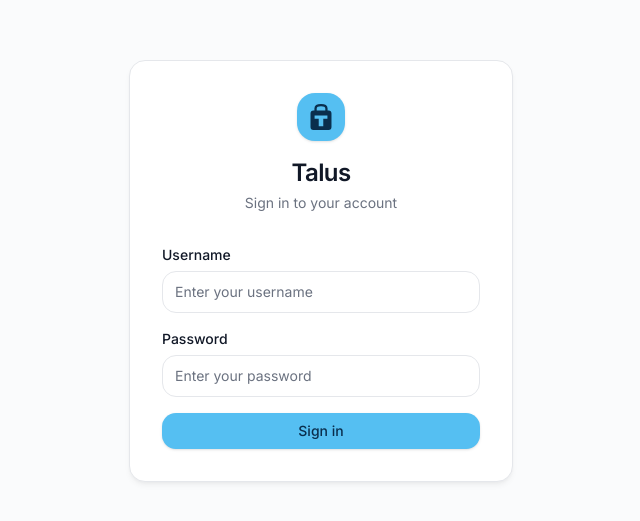
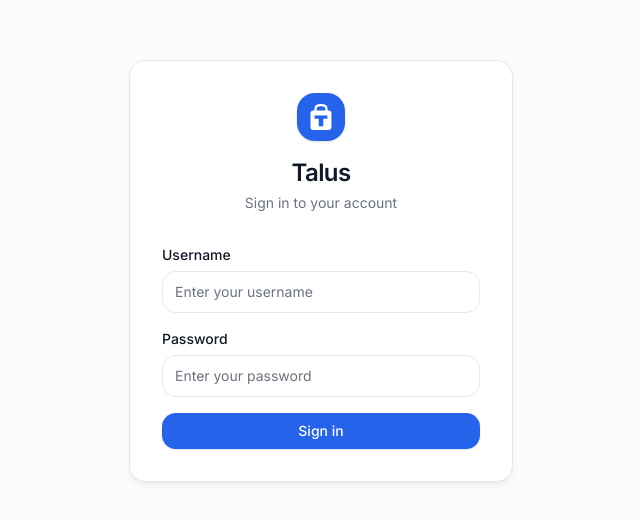
Before and after one commit to molicherry/Talus, a React (Vite) app in the folder frontend/: page /login in a window 1280 px wide. Shown: the part 129-650 px from the top of the page, without its empty margins (319-959 px from the left). Built offline with nearby package versions, Linux system fonts and the light colour scheme; no server answers.

Commit message:
Revert "feat(brand): make the light brand blue the app's primary colour"
This reverts commit 86430d4b7c26f0d9594cc65932921f82a892a122.

```diff
--- a/frontend/src/app/router.tsx
+++ b/frontend/src/app/router.tsx
@@ -48,7 +48,7 @@ function NotFoundPage() {
         <p className="mt-4 text-muted-foreground">{t("notFound.message")}</p>
         <a
           href="/"
-          className="mt-6 inline-block font-medium text-primary-strong hover:text-primary-strong-hover"
+          className="mt-6 inline-block font-medium text-primary hover:text-primary-hover"
         >
           {t("notFound.goHome")}
         </a>
--- a/frontend/src/components/ui/button.tsx
+++ b/frontend/src/components/ui/button.tsx
@@ -14,7 +14,7 @@ const buttonVariants = cva(
           "border border-border bg-card text-foreground hover:bg-secondary hover:border-border-hover",
         secondary: "bg-secondary text-secondary-foreground hover:bg-muted",
         ghost: "text-foreground hover:bg-secondary",
-        link: "text-primary-strong underline-offset-4 hover:underline",
+        link: "text-primary underline-offset-4 hover:underline",
       },
       size: {
         default: "h-9 px-4 py-2",
--- a/frontend/src/features/auth/components/setup-page.tsx
+++ b/frontend/src/features/auth/components/setup-page.tsx
@@ -75,7 +75,7 @@ export function SetupPage() {
       ) : (
         <div className="w-full max-w-sm rounded-2xl border border-border bg-card p-8 shadow-elevated">
           <div className="mb-8 text-center">
-            <div className="mx-auto mb-4 flex h-12 w-12 items-center justify-center rounded-xl bg-primary text-primary-foreground">
+            <div className="mx-auto mb-4 flex h-12 w-12 items-center justify-center rounded-xl bg-primary-subtle text-primary">
               <Logo className="h-6.5 w-6.5" />
             </div>
             <h1 className="text-2xl font-semibold tracking-tight text-foreground">
--- a/frontend/src/features/dashboard/components/server-card.tsx
+++ b/frontend/src/features/dashboard/components/server-card.tsx
@@ -55,7 +55,7 @@ export function ServerCard({ server }: ServerCardProps) {
         {/* …while this shortcut stays clickable on top of the stretched link. */}
         <Link
           to={`/servers/${server.id}/terminal`}
-          className="relative z-10 inline-flex shrink-0 items-center gap-1 font-medium text-primary-strong transition-colors hover:text-primary-strong-hover"
+          className="relative z-10 inline-flex shrink-0 items-center gap-1 font-medium text-primary transition-colors hover:text-primary-hover"
         >
           <Terminal className="h-3.5 w-3.5" />
           {t("server.terminal")}
--- a/frontend/src/features/servers/components/server-form.tsx
+++ b/frontend/src/features/servers/components/server-form.tsx
@@ -204,7 +204,7 @@ export function ServerForm({ server }: ServerFormProps) {
             size="sm"
             onClick={() => setShowCredentialDialog(true)}
             title={t("service.newCredentialHint")}
-            className="h-auto gap-1 px-1.5 text-xs font-medium text-primary-strong hover:bg-primary-subtle"
+            className="h-auto gap-1 px-1.5 text-xs font-medium text-primary hover:bg-primary-subtle"
           >
             <Plus className="h-3.5 w-3.5" />
             {t("service.newCredential")}
--- a/frontend/src/features/servers/components/server-list.tsx
+++ b/frontend/src/features/servers/components/server-list.tsx
@@ -89,7 +89,7 @@ export function ServerList() {
                   <button
                     type="button"
                     onClick={() => navigate(`/servers/${server.id}`)}
-                    className="text-sm font-medium text-primary-strong transition-colors hover:text-primary-strong-hover hover:underline"
+                    className="text-sm font-medium text-primary transition-colors hover:text-primary-hover hover:underline"
                   >
                     {server.name}
                   </button>
--- a/frontend/src/features/services/components/service-form.tsx
+++ b/frontend/src/features/services/components/service-form.tsx
@@ -241,7 +241,7 @@ export function ServiceForm({ service }: ServiceFormProps) {
               <button
                 type="button"
                 onClick={() => setShowGuidePreview((v) => !v)}
-                className="text-xs font-medium text-primary-strong transition-colors hover:text-primary-strong-hover"
+                className="text-xs font-medium text-primary transition-colors hover:text-primary-hover"
               >
                 {showGuidePreview ? t("service.usageGuideEdit") : t("service.usageGuidePreview")}
               </button>
--- a/frontend/src/features/services/components/service-key-input.tsx
+++ b/frontend/src/features/services/components/service-key-input.tsx
@@ -146,7 +146,7 @@ export function ServiceKeyInput({ value, onChange }: ServiceKeyInputProps) {
       <button
         type="button"
         onClick={addRow}
-        className="inline-flex cursor-pointer items-center gap-1.5 rounded-lg border border-dashed border-border px-3 py-2 text-sm text-muted-foreground transition-colors hover:border-primary hover:bg-primary-subtle hover:text-primary-strong"
+        className="inline-flex cursor-pointer items-center gap-1.5 rounded-lg border border-dashed border-border px-3 py-2 text-sm text-muted-foreground transition-colors hover:border-primary hover:bg-primary-subtle hover:text-primary"
       >
         <Plus className="h-4 w-4" />
         {t("service.addKey")}
--- a/frontend/src/index.css
+++ b/frontend/src/index.css
@@ -23,16 +23,10 @@
   --color-card-foreground: #111827;
   --color-card-elevated: #FFFFFF;
 
-  /* Brand blue is the light #55BFF2. It is a *background* colour: on it, text
-     and icons need a dark navy (white would be 2.1:1). Anything that draws the
-     brand colour AS TEXT on a light surface uses --color-primary-strong, which
-     is the same hue taken dark enough to stay readable (4.9:1 on white). */
-  --color-primary: #55BFF2;
-  --color-primary-foreground: #0A2E4D;
-  --color-primary-hover: #3AAEE8;
-  --color-primary-subtle: #E8F7FD;
-  --color-primary-strong: #1878B4;
-  --color-primary-strong-hover: #105F92;
+  --color-primary: #2563EB;
+  --color-primary-foreground: #FFFFFF;
+  --color-primary-hover: #1D4ED8;
+  --color-primary-subtle: #EFF6FF;
 
   --color-secondary: #F3F4F6;
   --color-secondary-foreground: #374151;
@@ -43,7 +37,7 @@
   --color-border: #E5E7EB;
   --color-border-hover: #D1D5DB;
   --color-input: #E5E7EB;
-  --color-ring: #1878B4;
+  --color-ring: #2563EB;
 
   --color-success: #059669;
   --color-success-subtle: #D1FAE5;
@@ -54,8 +48,8 @@
 
   --color-sidebar: #FFFFFF;
   --color-sidebar-foreground: #374151;
-  --color-sidebar-active: #E8F7FD;
-  --color-sidebar-active-foreground: #0A2E4D;
+  --color-sidebar-active: #EFF6FF;
+  --color-sidebar-active-foreground: #1E40AF;
   --color-sidebar-border: #E5E7EB;
 
   --shadow-card: 0 1px 2px rgba(0, 0, 0, 0.04), 0 1px 3px rgba(0, 0, 0, 0.06);
@@ -70,12 +64,10 @@
   --color-card-foreground: #F3F4F6;
   --color-card-elevated: #1F2128;
 
-  --color-primary: #55BFF2;
-  --color-primary-foreground: #062A45;
-  --color-primary-hover: #7ED2F8;
-  --color-primary-subtle: #10344C;
-  --color-primary-strong: #7ED2F8;
-  --color-primary-strong-hover: #A5E1FA;
+  --color-primary: #3B82F6;
+  --color-primary-foreground: #FFFFFF;
+  --color-primary-hover: #60A5FA;
+  --color-primary-subtle: #1E3A8A;
 
   --color-secondary: #272A30;
   --color-secondary-foreground: #D1D5DB;
@@ -86,7 +78,7 @@
   --color-border: #272A30;
   --color-border-hover: #374151;
   --color-input: #272A30;
-  --color-ring: #55BFF2;
+  --color-ring: #3B82F6;
 
   --color-success: #10B981;
   --color-success-subtle: #064E3B;
@@ -97,8 +89,8 @@
 
   --color-sidebar: #181A20;
   --color-sidebar-foreground: #D1D5DB;
-  --color-sidebar-active: #123A5C;
-  --color-sidebar-active-foreground: #BFE7FB;
+  --color-sidebar-active: #1E3A8A;
+  --color-sidebar-active-foreground: #BFDBFE;
   --color-sidebar-border: #272A30;
 
   --shadow-card: 0 1px 2px rgba(0, 0, 0, 0.24), 0 1px 3px rgba(0, 0, 0, 0.18);
@@ -117,8 +109,6 @@
   --color-primary-foreground: var(--color-primary-foreground);
   --color-primary-hover: var(--color-primary-hover);
   --color-primary-subtle: var(--color-primary-subtle);
-  --color-primary-strong: var(--color-primary-strong);
-  --color-primary-strong-hover: var(--color-primary-strong-hover);
   --color-secondary: var(--color-secondary);
   --color-secondary-foreground: var(--color-secondary-foreground);
   --color-muted: var(--color-muted);
```
Also changed, not shown: frontend/src/features/auth/components/api-keys-page.tsx (+6 -6 lines), frontend/favicon.svg, 1 other file (tests, documents, lock files or other folders).
